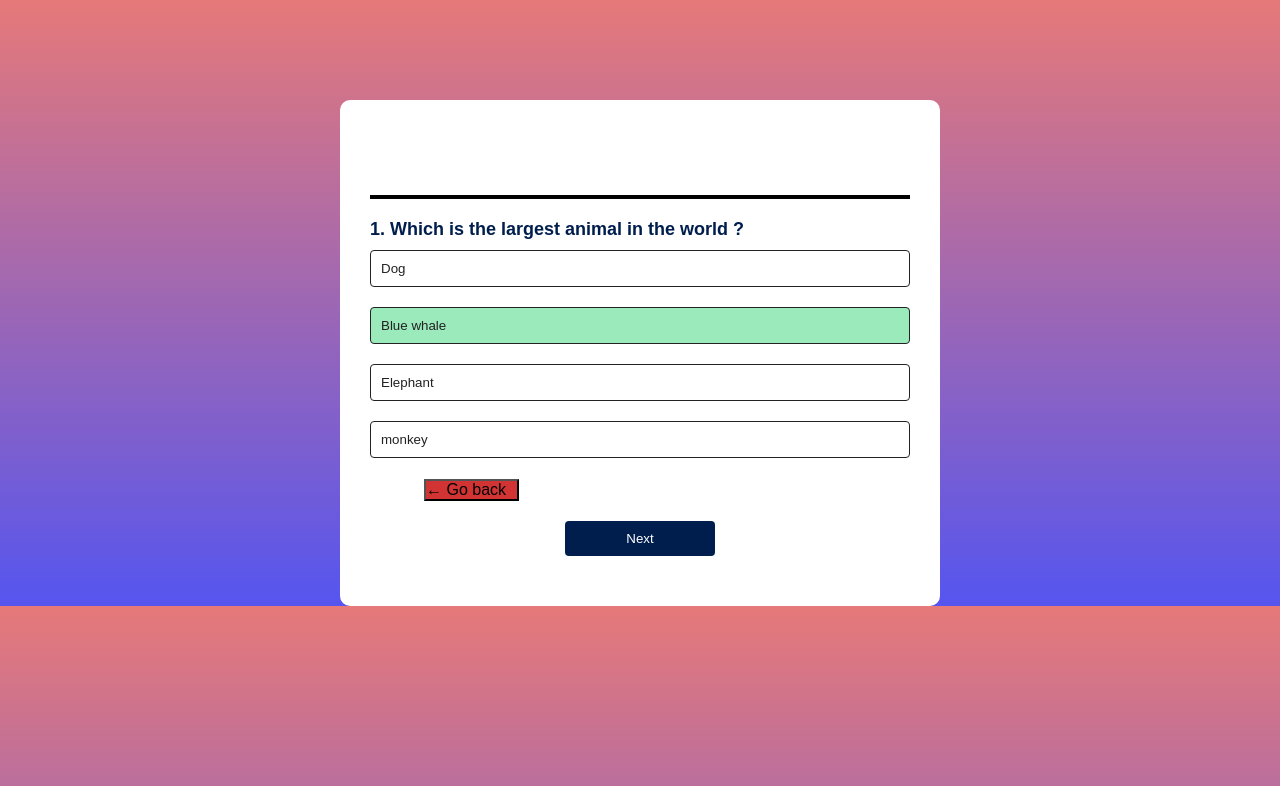
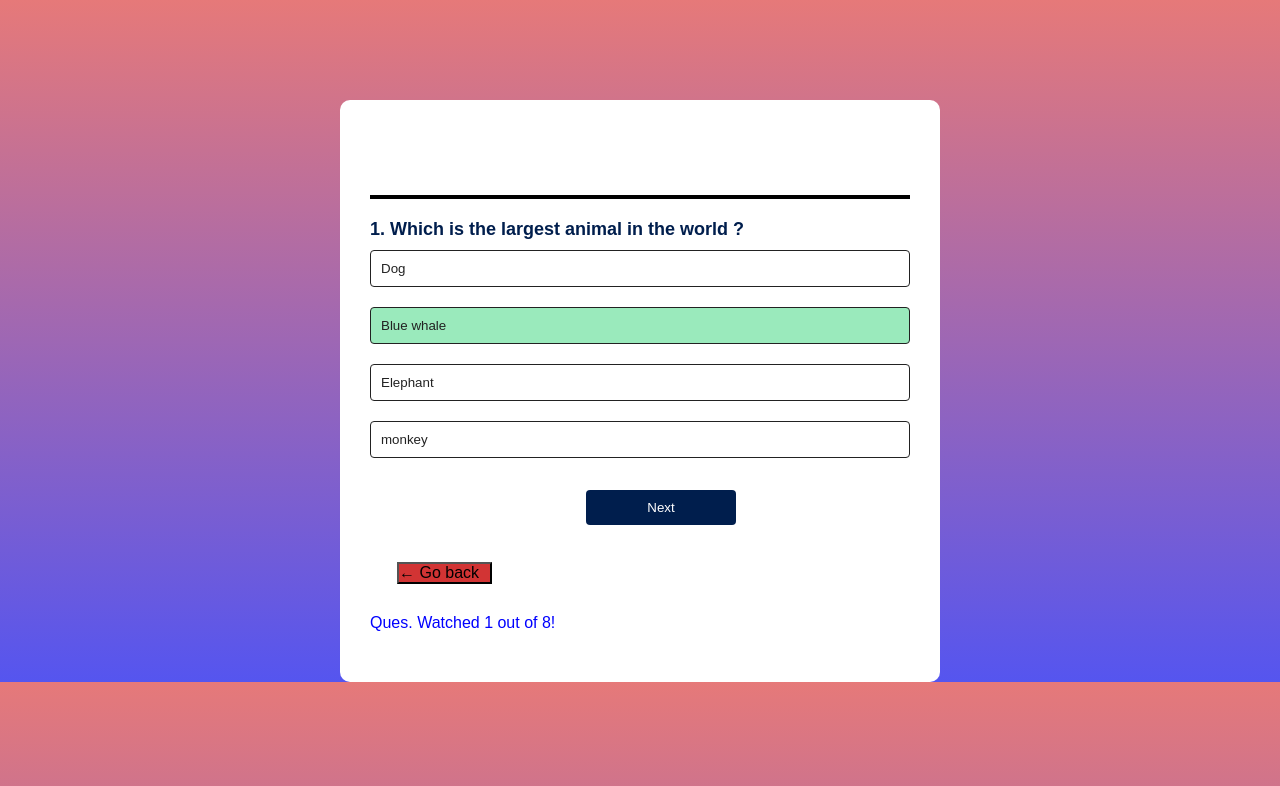
Before and after one commit to abhishek077777/Quize1App, a plain HTML site: page index.html in a window 1280 px wide. Both pictures are taken after a click on the button "Blue whale". Drawn offline with Linux system fonts and the light colour scheme.

Commit message:
updat qe num

```diff
--- a/index.html
+++ b/index.html
@@ -20,13 +20,23 @@
 
           </div>
 
+          <button id="next-btn"> Next </button>
           <button id="btnn" Onclick="backButtonClick()">
             &LeftArrow; Go back
           </button>
 
 
+          <div id="lengt"> Ques Watch out of total </div>
+
+
+<!--
+          <button id="btnn" Onclick="backButtonClick()">
+            &LeftArrow; Go back
+          </button>
 
           <button id="next-btn"> Next </button>
+
+        -->
 
         </div>
     </div>
--- a/script.js
+++ b/script.js
@@ -45,13 +45,13 @@ const questions = [
     ]
 },
 {
-    question : " Who is the most saxy girl  in the world ? ",
+    question : " Who is the Father Of Indian Constitution ? ",
     answers : [
 
-           { text : "Shreya", correct: false},
-           { text : "KHUSHI", correct: true},
-           { text : "Dolly", correct: false},
-           { text : "Aunty ki beti", correct: false},
+           { text : " Dr Sachchidananda Sinha", correct: false},
+           { text : "Dr Bheem Rao Ambedkar", correct: true},
+           { text : " DrRajendra Prasad", correct: false},
+           { text : "Mahatma Gandhi", correct: false},
 
     ]
 },
@@ -105,6 +105,7 @@ const questionElement = document.getElementById("question");
 const answerButtons = document.getElementById("answer-buttons");
 const nextButton = document.getElementById("next-btn");
 const GobackButton = document.getElementById("btnn");
+const Leng =document.getElementById("lengt");
 
 let currentQuestionIndex = 0;
 let score = 0;
@@ -112,7 +113,9 @@ function startQuize(){
       currentQuestionIndex = 0;
       score = 0;
       nextButton.innerHTML = "Next";
+
       showQuestion();
+
 
 }
 function showQuestion(){
@@ -121,6 +124,10 @@ function showQuestion(){
 
     let currentQuestion = questions[currentQuestionIndex];
     let questionNo = currentQuestionIndex + 1;
+    Leng.innerHTML=` Ques.  Watched ${  questionNo } out  of ${questions.length
+    }!`;
+
+
     questionElement.innerHTML = questionNo + ". " + currentQuestion.question;
 currentQuestion.answers.forEach(answer => {
     const button = document.createElement("button");
@@ -207,9 +214,10 @@ const backButtonClick = () => {
     // }else{
     //     wrong++;
     // }
-    currentQuestionIndex++ > 0  && currentQuestionIndex--;
+    currentQuestionIndex > 0  && currentQuestionIndex--;
 
-    startQuize()
+   showQuestion()
+
     return;
   };
 
--- a/style.css
+++ b/style.css
@@ -73,7 +73,9 @@ body{
     width: 150px;
     border: 0;
     padding: 10px;
-    margin: 20px auto 0;
+
+    margin-left: 40%;
+    margin-top: 4%;
     border-radius: 4px;
     cursor: pointer;
 
@@ -83,17 +85,25 @@ body{
 }
 .correct{
     background: #9aeabc;
+
 }
 .incorrect{
     background: #ff9393;
+
 }
 #btnn{
     font-size: medium;
     background-color:  rgb(210, 52, 52);
-    margin-left: 10%;
-    margin-top: 2%;
+    margin-left: 5%;
+    margin-top: 7%;
     padding-right: 2%;
 
 
 
 }
+#lengt{
+
+    margin-top: 30px;
+    color: blue;
+
+}
```
